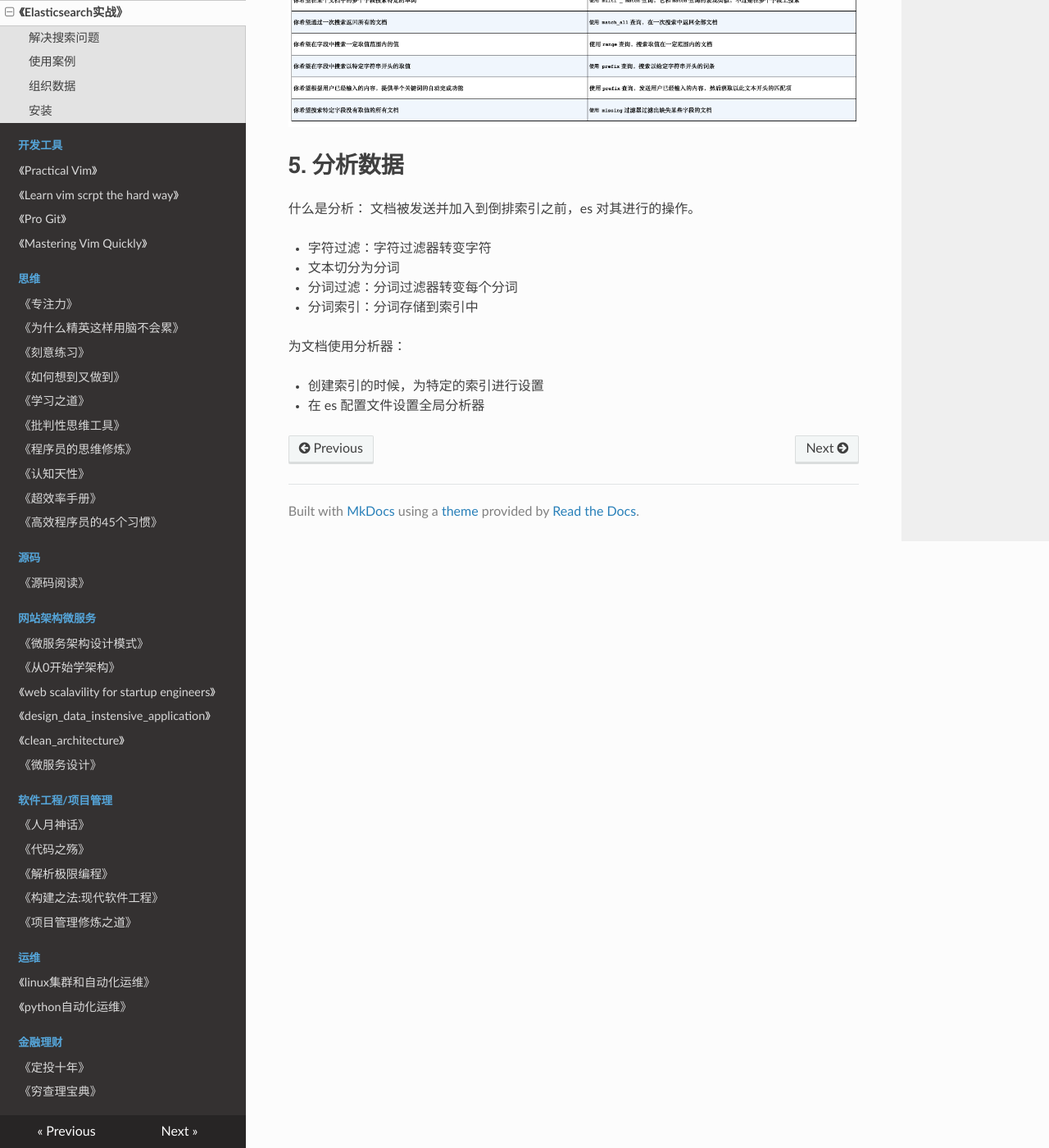
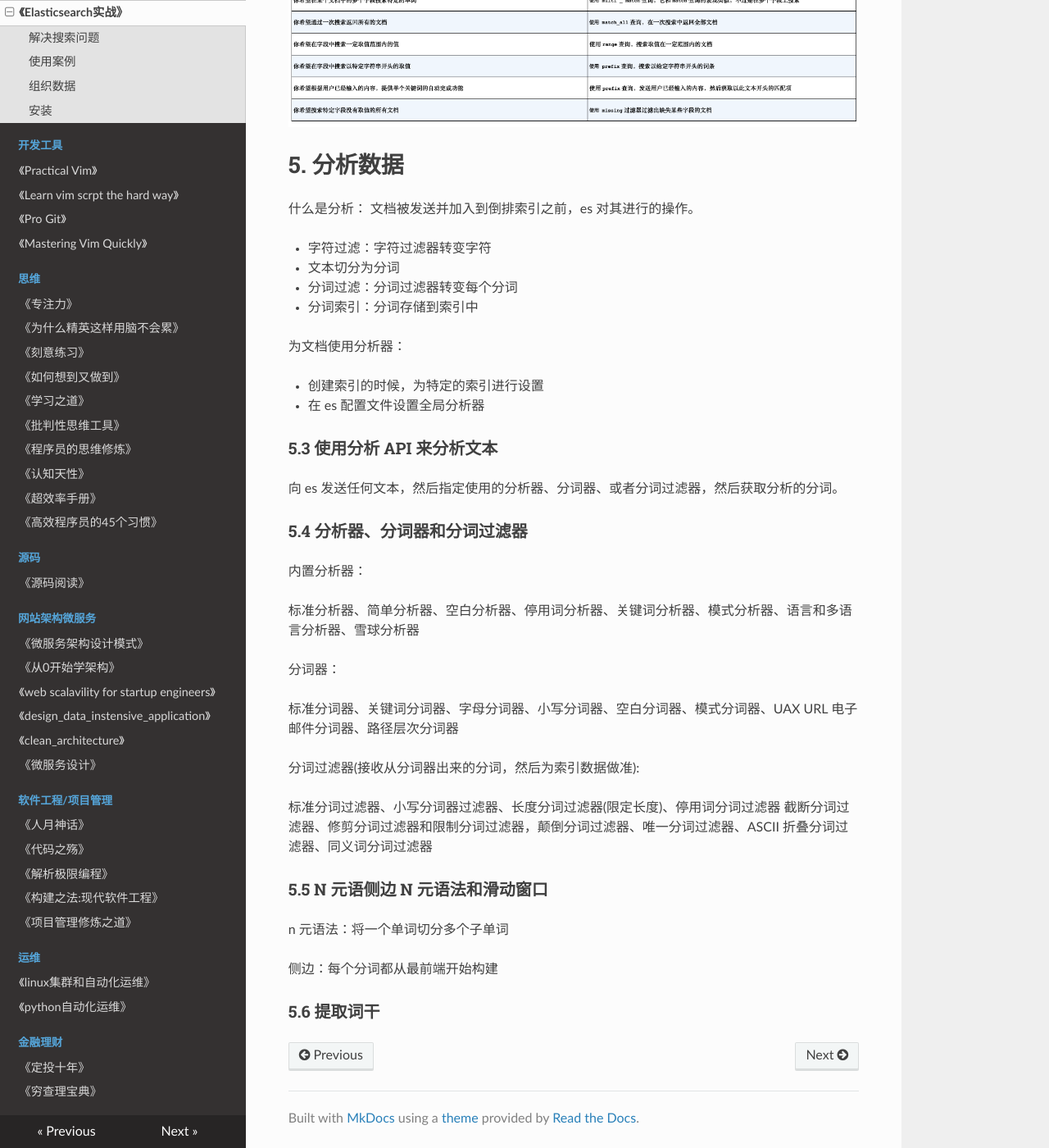
Before and after one commit to PegasusWang/booknotes, an MkDocs documentation site: the page built from docs/搜索引擎/Elasticsearch实战/book.md, in a window 1280 px wide and 1400 px high, scrolled down 4228 px. Shown: the whole window at 82% size. Built offline with MkDocs 1.6.1, drawn with Linux system fonts in a browser that asks for light colours; nearby versions of some CDN libraries; old or Windows-style settings are respelled for this version of MkDocs.

Commit message:
es分析数据

```diff
--- a/docs/搜索引擎/Elasticsearch实战/book.md
+++ b/docs/搜索引擎/Elasticsearch实战/book.md
@@ -204,3 +204,30 @@ wildcard 查询: 类似 shell globbing 的工作方式
 
 - 创建索引的时候，为特定的索引进行设置
 - 在 es 配置文件设置全局分析器
+
+### 5.3 使用分析 API 来分析文本
+
+向 es 发送任何文本，然后指定使用的分析器、分词器、或者分词过滤器，然后获取分析的分词。
+
+### 5.4 分析器、分词器和分词过滤器
+
+内置分析器：
+
+标准分析器、简单分析器、空白分析器、停用词分析器、关键词分析器、模式分析器、语言和多语言分析器、雪球分析器
+
+分词器：
+
+标准分词器、关键词分词器、字母分词器、小写分词器、空白分词器、模式分词器、UAX URL 电子邮件分词器、路径层次分词器
+
+分词过滤器(接收从分词器出来的分词，然后为索引数据做准):
+
+标准分词过滤器、小写分词器过滤器、长度分词过滤器(限定长度)、停用词分词过滤器
+截断分词过滤器、修剪分词过滤器和限制分词过滤器，颠倒分词过滤器、唯一分词过滤器、ASCII 折叠分词过滤器、同义词分词过滤器
+
+### 5.5 N 元语侧边 N 元语法和滑动窗口
+
+n 元语法：将一个单词切分多个子单词
+
+侧边：每个分词都从最前端开始构建
+
+### 5.6 提取词干
```
